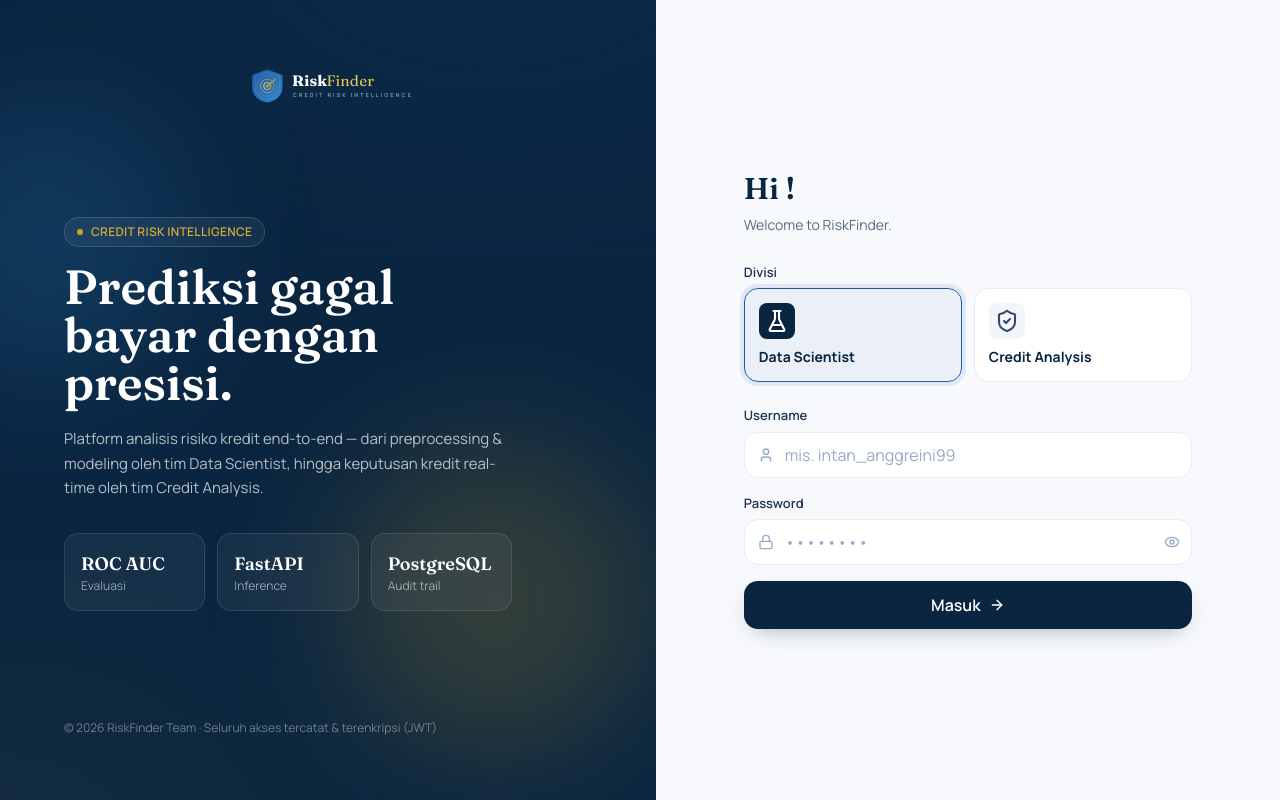
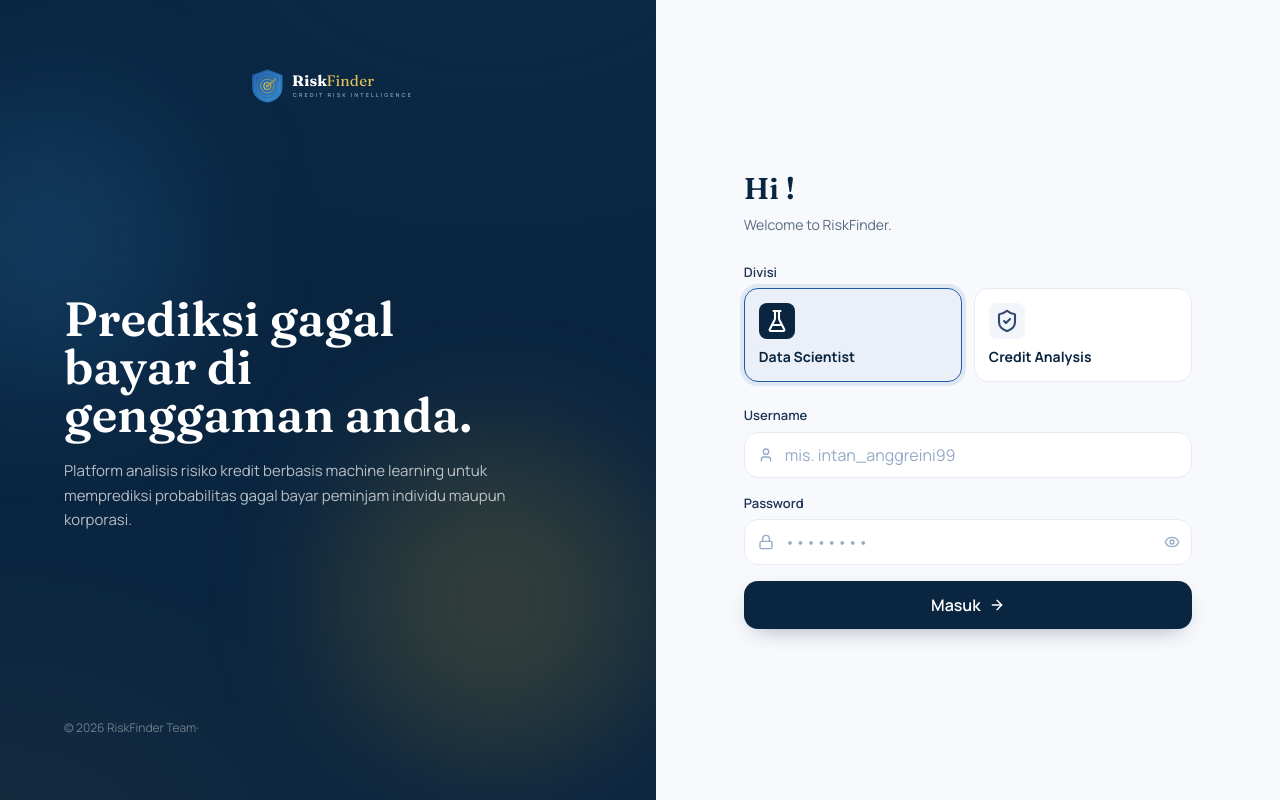
Before and after one commit to intananggreini99/riskfinder-project, a React (Vite) app in the folder frontend/: page /login in a window 1280 px wide. Built offline with nearby package versions, Linux system fonts and the light colour scheme; no server answers.

Commit message:
Updated Login Page - 2

```diff
--- a/frontend/src/pages/Login.jsx
+++ b/frontend/src/pages/Login.jsx
@@ -60,33 +60,17 @@ export default function Login() {
           <Logo tone="light" className="h-11" />
 
           <div className="max-w-md">
-            <p className="mb-4 inline-flex items-center gap-2 rounded-full border border-white/15 bg-white/5 px-3 py-1.5 text-xs font-semibold tracking-wide text-teal-400">
-              <span className="h-1.5 w-1.5 rounded-full bg-teal" /> CREDIT RISK INTELLIGENCE
-            </p>
             <h1 className="font-display text-4xl font-semibold leading-tight text-white xl:text-5xl">
-              Prediksi gagal bayar dengan presisi.
+              Prediksi gagal bayar di genggaman anda.
             </h1>
             <p className="mt-5 text-[15px] leading-relaxed text-white/70">
-              Platform analisis risiko kredit end-to-end — dari preprocessing &amp; modeling oleh tim
-              Data Scientist, hingga keputusan kredit real-time oleh tim Credit Analysis.
+              Platform analisis risiko kredit berbasis machine learning untuk memprediksi probabilitas gagal bayar peminjam individu maupun korporasi.
             </p>
 
-            <div className="mt-8 grid grid-cols-3 gap-3">
-              {[
-                ['ROC AUC', 'Evaluasi'],
-                ['FastAPI', 'Inference'],
-                ['PostgreSQL', 'Audit trail'],
-              ].map(([a, b]) => (
-                <div key={a} className="rounded-xl border border-white/10 bg-white/5 p-4">
-                  <p className="font-display text-lg font-semibold text-white">{a}</p>
-                  <p className="text-xs text-white/55">{b}</p>
-                </div>
-              ))}
-            </div>
           </div>
 
           <p className="text-xs text-white/40">
-            © {new Date().getFullYear()} RiskFinder Team · Seluruh akses tercatat &amp; terenkripsi (JWT)
+            © {new Date().getFullYear()} RiskFinder Team·
           </p>
         </div>
       </aside>
```
